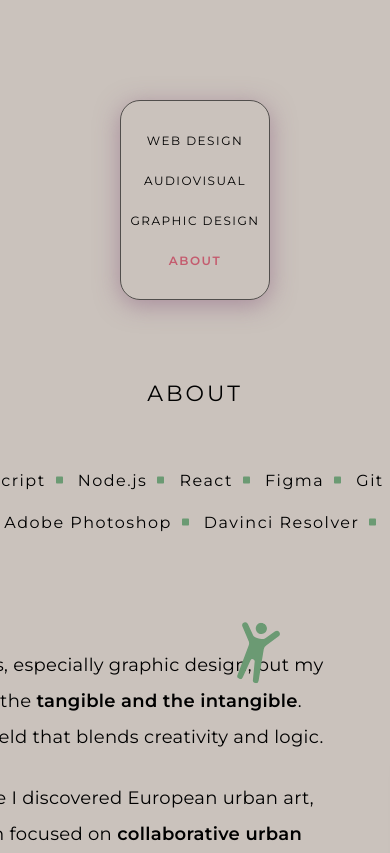
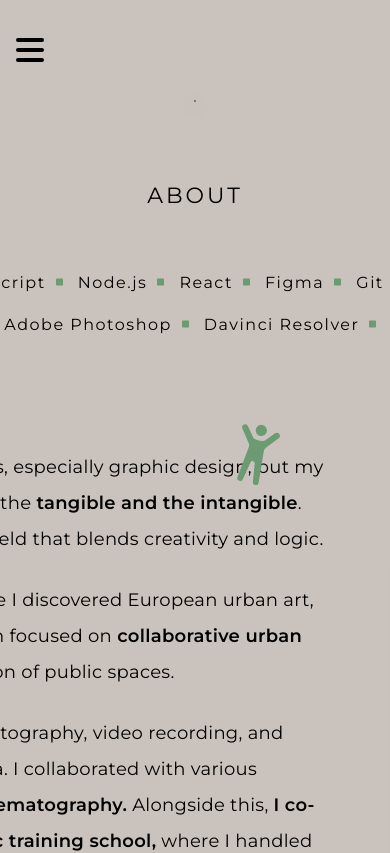
Before and after one commit to CMoralesDeLaRosa/Portfolio, a React (Vite) app: page /about in a window 390 px wide. Shown: the top 853 px of the page. Built offline with nearby package versions, Linux system fonts and the light colour scheme.

Commit message:
Feat Mobile Menu Header

```diff
--- a/src/components/header/header.css
+++ b/src/components/header/header.css
@@ -40,6 +40,12 @@ nav {
   color: var(--pf-forth-text);
   font-weight: 600;
   font-size: 16px;
+}
+.mobile-menu {
+  display: none;
+}
+.mobile-menu-icon {
+  display: none;
 }
 
 /*ANIMACIÓN*/
@@ -92,7 +98,6 @@ nav {
     letter-spacing: 1.5px;
   }
 }
-
 @media (max-width: 850px) {
   #header {
     width: 620px;
@@ -116,11 +121,11 @@ nav {
 }
 @media (max-width: 650px) {
   #header {
-    width: 150px;
-    height: 200px;
+    width: 0;
+    height: 0;
   }
   .ul-header {
-    flex-direction: column;
+    display: none;
   }
   .li-header > a {
     font-size: 12px;
@@ -128,13 +133,78 @@ nav {
   .li-header > a.active {
     font-size: 12px;
   }
-  .ul-header {
-    gap: 10px;
-  }
   .li-header {
     position: relative;
     width: 140px;
     height: 30px;
     letter-spacing: 1.5px;
   }
+  .mobile-menu-icon {
+    display: block;
+    position: absolute;
+    cursor: pointer;
+    top: 20px;
+    font-size: 40px;
+    padding: 10px;
+    color: var(--ep-color2);
+    transition: transform 0.5s ease;
+    width: 100%;
+
+    margin: auto;
+  }
+  .mobile-menu-icon:hover {
+    cursor: pointer;
+    transform: scale(1.03);
+  }
+  .mobile-menu-icon:active {
+    transform: scale(0.95);
+  }
+  .mobile-menu ul {
+    flex-direction: column;
+    height: 100%;
+    gap: 20px;
+  }
+  .mobile-menu a {
+    cursor: pointer;
+    text-transform: uppercase;
+    color: var(--ep-second-text);
+    font-size: 13px;
+    letter-spacing: 2px;
+    text-align: center;
+  }
+  .mobile-menu a:hover {
+    font-weight: 600;
+  }
+  .mobile-menu.visible {
+    display: flex;
+    flex-direction: column;
+    transform: translateY(0);
+    opacity: 1;
+    position: absolute;
+    right: 65px;
+    top: 100px;
+    width: 160px;
+    height: 170px;
+    z-index: 20;
+    background-color: var(--ep-fifth-bg);
+    border-radius: var(--ep-br);
+    transition: transform 0.3s ease, opacity 0.3s ease;
+  }
+
+  .mobile-menu:not(.visible) {
+    display: flex;
+    flex-direction: column;
+    position: absolute;
+    right: 65px;
+    top: 100px;
+    width: 160px;
+    height: 170px;
+    z-index: 10;
+    transform: translateY(-20px);
+    opacity: 0;
+    pointer-events: none;
+    background-color: var(--ep-fifth-bg);
+    border-radius: var(--ep-br);
+    transition: transform 0.3s ease, opacity 0.3s ease;
+  }
 }
--- a/src/components/header/header.jsx
+++ b/src/components/header/header.jsx
@@ -1,9 +1,16 @@
+import { useState } from 'react'
 import './header.css'
 import { NavLink } from 'react-router-dom'
+import { HiMenu } from 'react-icons/hi'
 
 const headerItems = ['Web Design', 'Audiovisual', 'Graphic Design', 'About']
 
 const Header = () => {
+  const [isMobileMenuVisible, setMobileMenuVisible] = useState(false)
+
+  const handleMobileMenuToggle = () => {
+    setMobileMenuVisible(!isMobileMenuVisible)
+  }
   return (
     <header id='header' className='flex-container'>
       <nav>
@@ -20,7 +27,26 @@ const Header = () => {
           ))}
         </ul>
       </nav>
-      <div className='div-line-header'></div>
+      <div
+        className='mobile-menu-icon flex-container'
+        onClick={handleMobileMenuToggle}
+      >
+        <HiMenu />
+      </div>
+      <div className={`mobile-menu ${isMobileMenuVisible ? 'visible' : ''}`}>
+        <ul className='flex-container'>
+          {headerItems.map((item) => (
+            <li key={item} className='li-header flex-container'>
+              <NavLink
+                to={`/${item.toLowerCase().replace(' ', '-')}`}
+                className={({ isActive }) => (isActive ? 'active' : '')}
+              >
+                {item}
+              </NavLink>
+            </li>
+          ))}
+        </ul>
+      </div>
     </header>
   )
 }
```
